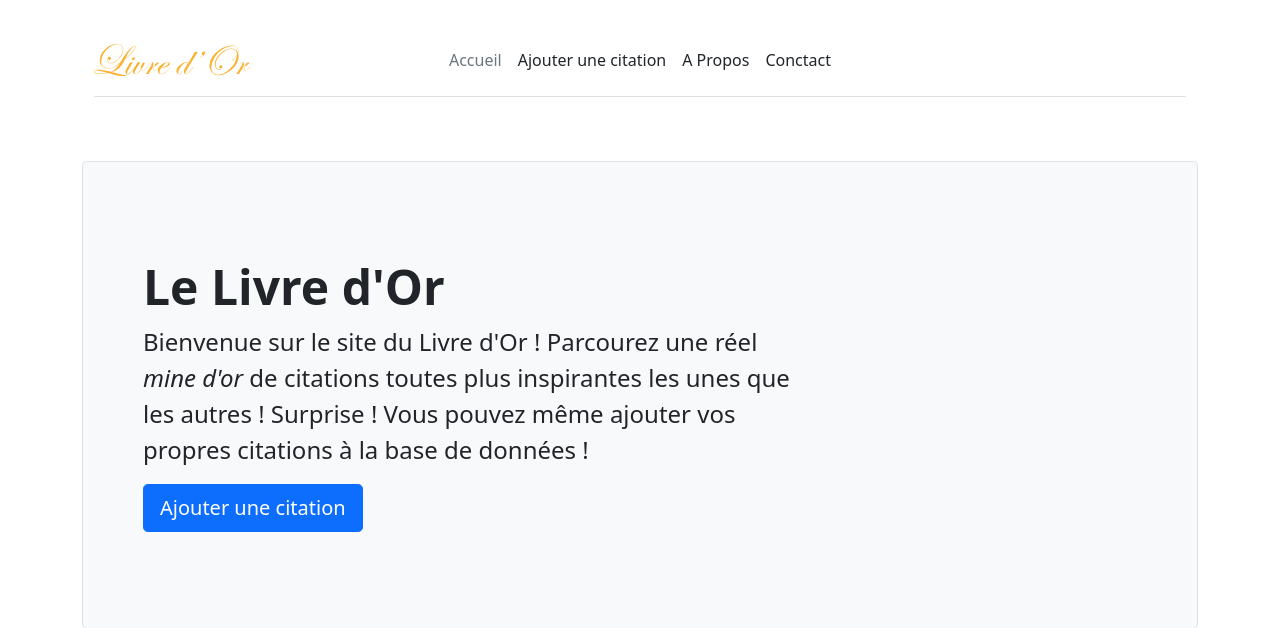
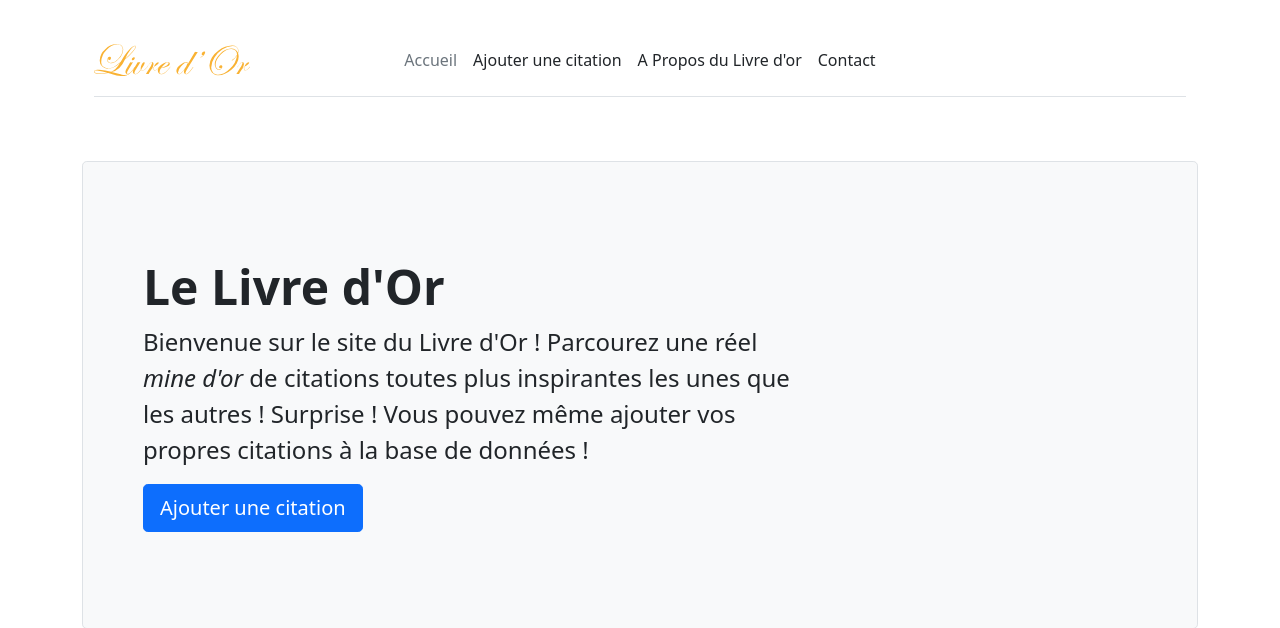
Before and after one commit to hugopanel/livre-dor, a PHP site: page / in a window 1280 px wide. Shown: the top 628 px of the page. Run offline with PHP 8.4, Linux system fonts and the light colour scheme; data that the repository does not hold is empty.

Commit message:
correction bug

```diff
--- a/add.php
+++ b/add.php
@@ -80,7 +80,7 @@ if (isset($_POST['button_submit'])) {
                         <li><a href="index.php" class="nav-link px-2 link-dark">Accueil</a></li>
                         <li><a href="add.php" class="nav-link px-2 link-secondary">Ajouter une citation</a></li>
                         <li><a href="about.html" class="nav-link px-2 link-dark">A propos du Livre d'or</a></li>
-                        <li><a href="contact.html" class="nav-link px-2 link-secondary">Conctact</a></li>
+                        <li><a href="contact.html" class="nav-link px-2 link-dark">Contact</a></li>
 
                     </ul>
 
--- a/index.php
+++ b/index.php
@@ -128,8 +128,8 @@ if (!$db) {
                     <ul class="nav col-12 col-md-auto mb-2 justify-content-center mb-md-0">
                         <li><a href="#" class="nav-link px-2 link-secondary">Accueil</a></li>
                         <li><a href="add.php" class="nav-link px-2 link-dark">Ajouter une citation</a></li>
-                        <li><a href="about.html" class="nav-link px-2 link-dark">A Propos</a></li>
-                        <li><a href="contact.html" class="nav-link px-2 link-dark">Conctact</a></li>
+                        <li><a href="about.html" class="nav-link px-2 link-dark">A Propos du Livre d'or</a></li>
+                        <li><a href="contact.html" class="nav-link px-2 link-dark">Contact</a></li>
                     </ul>
 
                     <div class="col-md-3 text-end">
```
